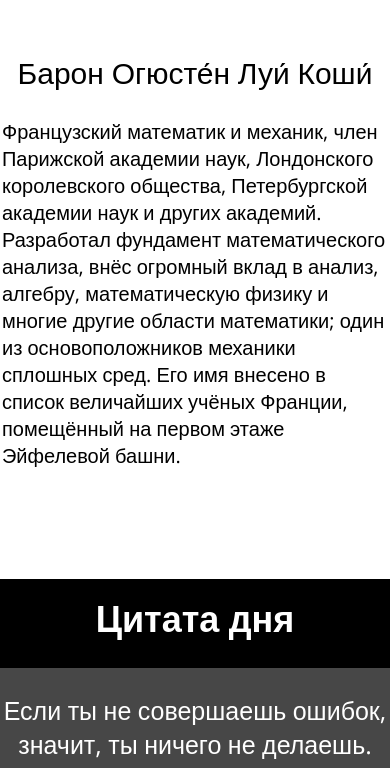
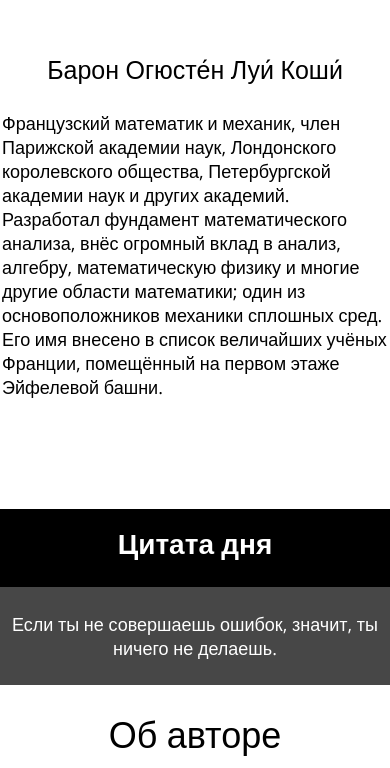
Before and after one commit to LvuhaCool/Caushy-quotes, a plain HTML site: page index.html in a window 390 px wide. Shown: the part 576-1344 px from the top of the page. Drawn offline with nearby package versions, Linux system fonts and the light colour scheme.

Commit message:
last version but font size adaptive adjustments

```diff
--- a/css/style.css
+++ b/css/style.css
@@ -260,6 +260,18 @@ footer {
     .author-info__desc {
         width: 80%;
     }
+    .idol-info__heading {
+        font-size: 25px;
+    }
+    .idol-info__desc {
+        font-size: 18px;
+    }
+    .daily-quote__heading {
+        font-size: 28px;
+    }
+    .quote-text {
+        font-size: 18px;
+    }
 }
 @media (max-width: 500px) {
     .author-info__img img {
```
